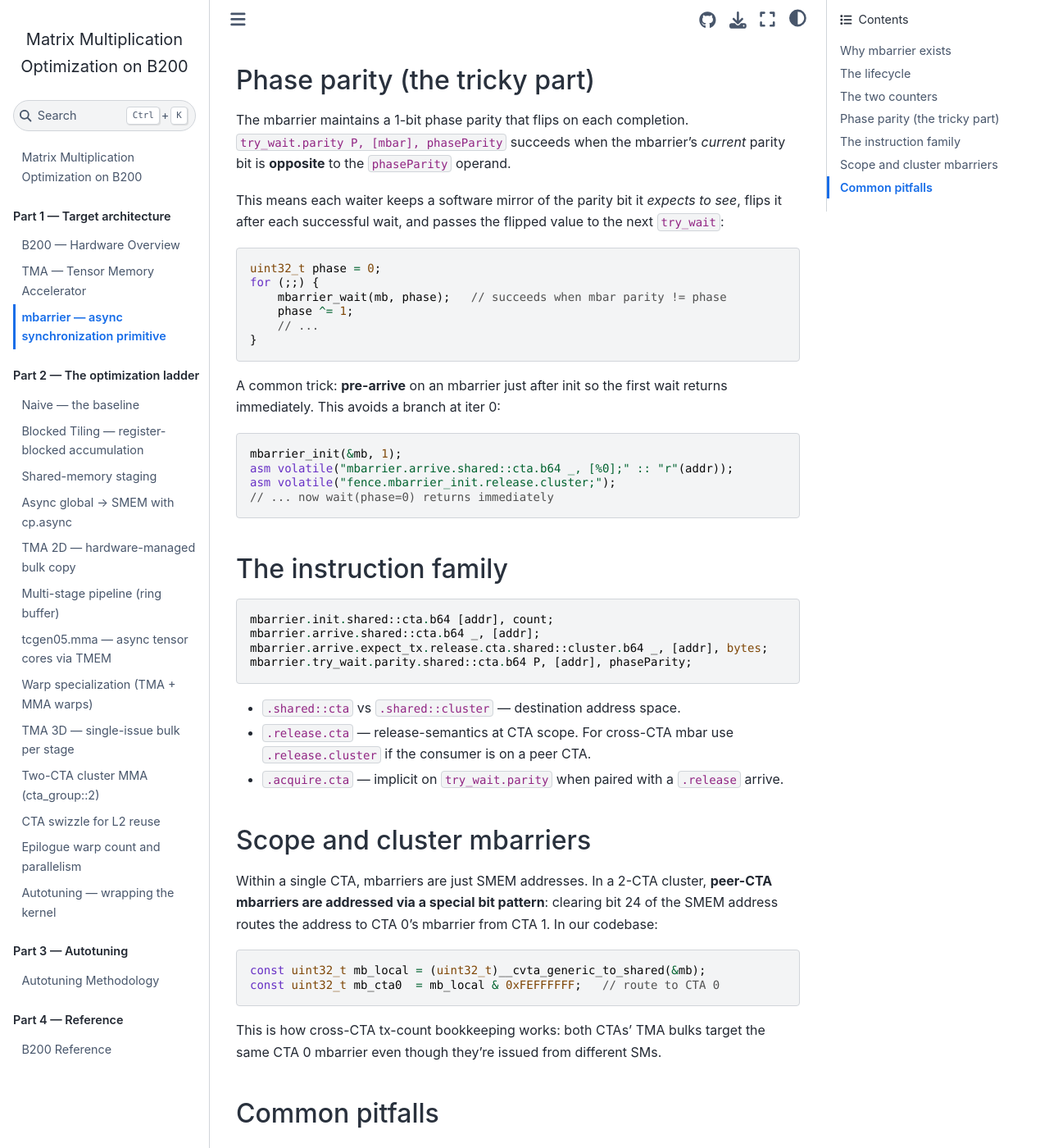
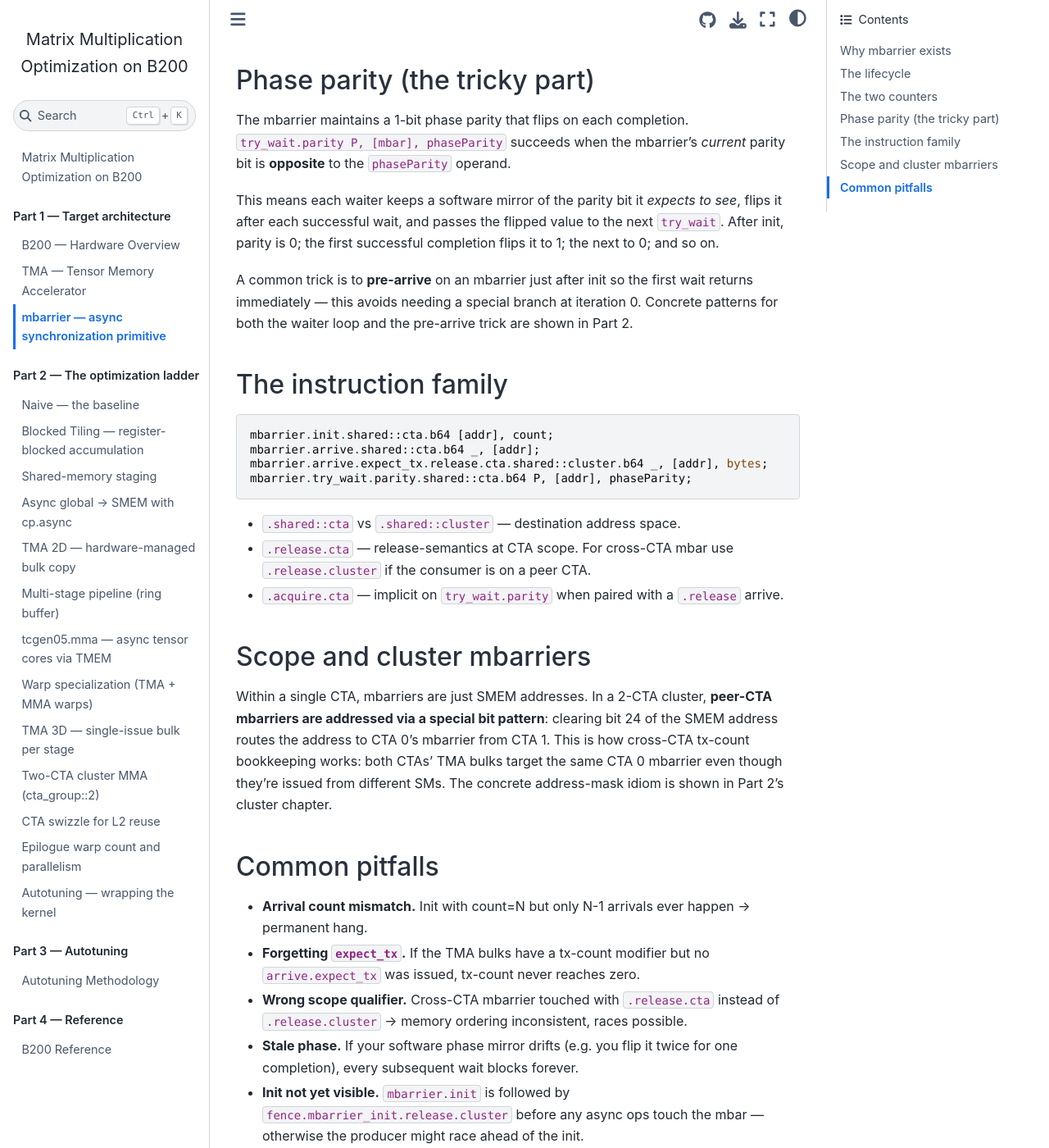
Before and after one commit to tongzhou8086/mmcomposer, a Jupyter Book: the page built from docs/part1_gpu_arch/mbarrier.md, in a window 1280 px wide and 1400 px high, scrolled down 1265 px. Shown: the whole window at 82% size. Built offline with Jupyter Book 1.0.4 settings and Sphinx 7.4.7 and the Sphinx Book theme 1.1.4, drawn with Linux system fonts in a browser that asks for light colours.

Commit message:
docs/part1: drop code/usage examples — Part 1 is concepts only
Establishes the convention that Part 1 chapters describe *primitives*
in prose, with PTX instruction-form syntax allowed (since it's the
language for describing the primitive itself).  All C++/inline-asm
usage snippets and concrete worked examples move to Part 2.

Specific changes:

  tma.md       — removed three "TODO: walk through a concrete..." /
                 "worked example" code-stub markers.  The instruction
                 syntax block stays; the swizzle-diagram TODO stays
                 (it's a visualization, not code).

  mbarrier.md  — removed the phase-parity C-loop snippet, the
                 pre-arrive inline-asm snippet, and the cluster
                 `& 0xFEFFFFFF` C snippet.  Replaced each with prose
                 that points forward to the concrete pattern in Part 2.

Co-Authored-By: Claude Opus 4.7 (1M context) <noreply@anthropic.com>

````diff
--- a/docs/part1_gpu_arch/mbarrier.md
+++ b/docs/part1_gpu_arch/mbarrier.md
@@ -53,26 +53,13 @@ the mbarrier's *current* parity bit is **opposite** to the
 
 This means each waiter keeps a software mirror of the parity bit it
 *expects to see*, flips it after each successful wait, and passes the
-flipped value to the next `try_wait`:
+flipped value to the next `try_wait`.  After init, parity is 0; the
+first successful completion flips it to 1; the next to 0; and so on.
 
-```cuda
-uint32_t phase = 0;
-for (;;) {
-    mbarrier_wait(mb, phase);   // succeeds when mbar parity != phase
-    phase ^= 1;
-    // ...
-}
-```
-
-A common trick: **pre-arrive** on an mbarrier just after init so the
-first wait returns immediately.  This avoids a branch at iter 0:
-
-```cuda
-mbarrier_init(&mb, 1);
-asm volatile("mbarrier.arrive.shared::cta.b64 _, [%0];" :: "r"(addr));
-asm volatile("fence.mbarrier_init.release.cluster;");
-// ... now wait(phase=0) returns immediately
-```
+A common trick is to **pre-arrive** on an mbarrier just after init so
+the first wait returns immediately — this avoids needing a special
+branch at iteration 0.  Concrete patterns for both the waiter loop and
+the pre-arrive trick are shown in Part 2.
 
 ## The instruction family
 
@@ -94,16 +81,10 @@ mbarrier.try_wait.parity.shared::cta.b64 P, [addr], phaseParity;
 Within a single CTA, mbarriers are just SMEM addresses.  In a 2-CTA
 cluster, **peer-CTA mbarriers are addressed via a special bit pattern**:
 clearing bit 24 of the SMEM address routes the address to CTA 0's
-mbarrier from CTA 1.  In our codebase:
-
-```cuda
-const uint32_t mb_local = (uint32_t)__cvta_generic_to_shared(&mb);
-const uint32_t mb_cta0  = mb_local & 0xFEFFFFFF;   // route to CTA 0
-```
-
-This is how cross-CTA tx-count bookkeeping works: both CTAs' TMA bulks
-target the same CTA 0 mbarrier even though they're issued from different
-SMs.
+mbarrier from CTA 1.  This is how cross-CTA tx-count bookkeeping works:
+both CTAs' TMA bulks target the same CTA 0 mbarrier even though they're
+issued from different SMs.  The concrete address-mask idiom is shown in
+Part 2's cluster chapter.
 
 ## Common pitfalls
 
````
Also changed, not shown: docs/part1_gpu_arch/tma.md (+0 -6 lines).
